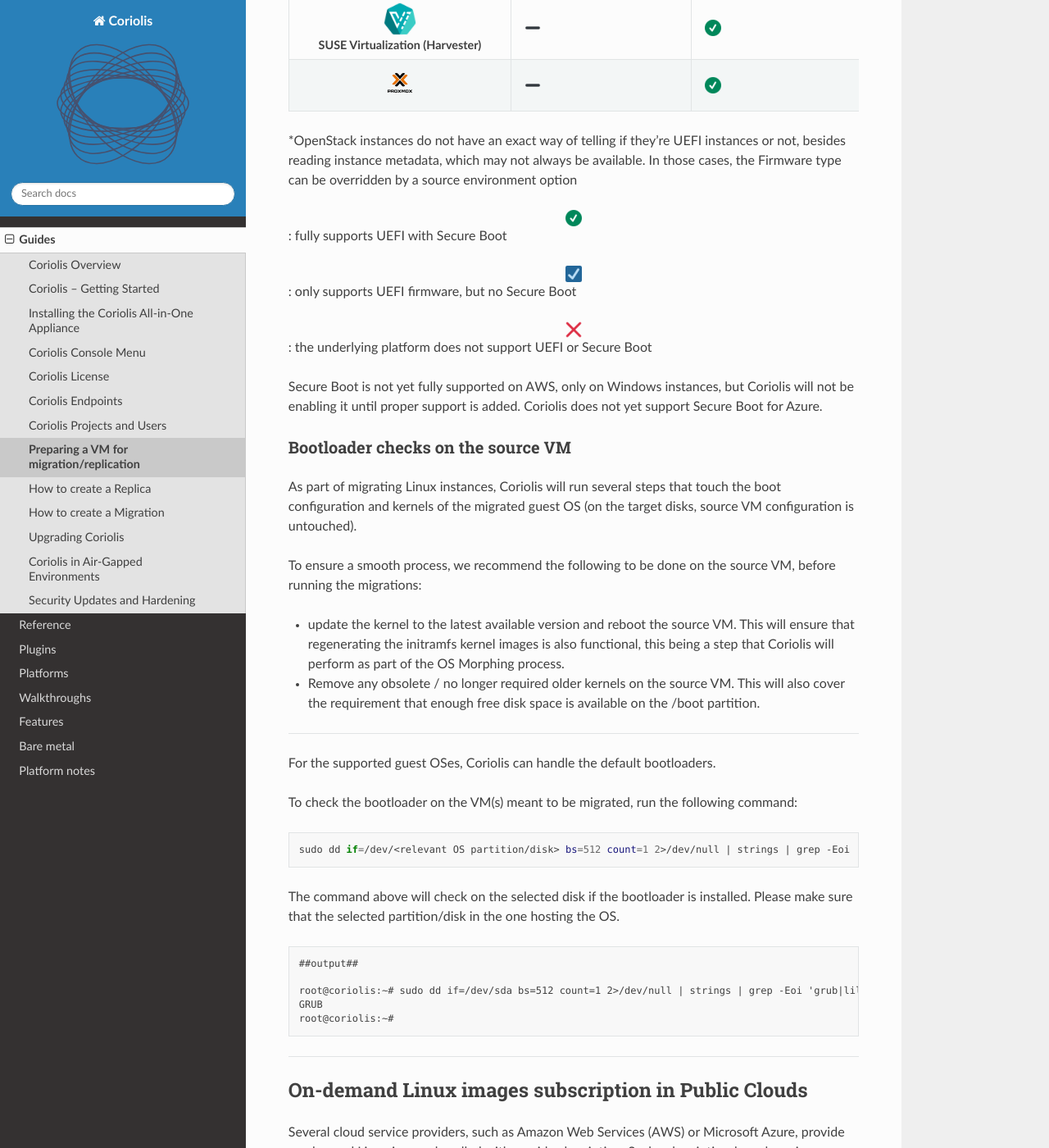
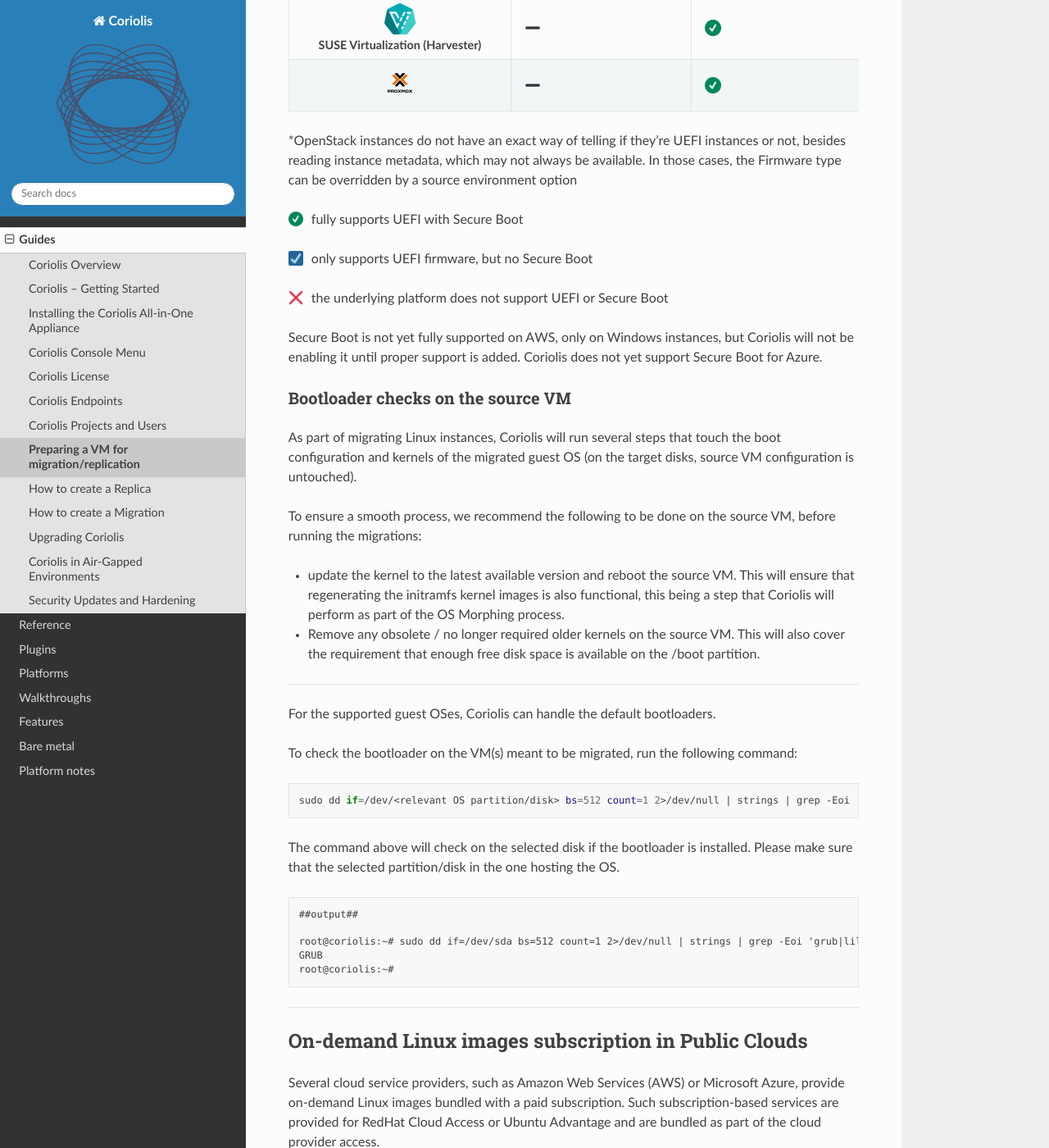
Before and after one commit to cloudbase/coriolis-docs, a Sphinx documentation site: the page built from source/guides/preparing-a-vm-for-migration-replication.md, in a window 1280 px wide and 1400 px high, scrolled down 4833 px. Shown: the whole window at 82% size. Built offline with Sphinx 7.4.7 and the Read the Docs theme 3.1.0, drawn with Linux system fonts in a browser that asks for light colours.

Commit message:
Fix table legend icons

```diff
--- a/source/_static/lightbox.js
+++ b/source/_static/lightbox.js
@@ -1,6 +1,6 @@
 (function () {
   var skip =
-    ".platform, .platform-vendors, .partner-logos, .video-preview, .video-previews, table.docutils";
+    ".platform, .platform-vendors, .partner-logos, .video-preview, .video-previews, .icon-legend, table.docutils";
 
   function eligible(img) {
     return img.closest(".rst-content") && !img.closest(skip) && !img.closest("a");
--- a/source/_static/overview-logos.css
+++ b/source/_static/overview-logos.css
@@ -207,3 +207,11 @@
   display: block;
   margin: 0 auto 0.35rem;
 }
+
+.rst-content .icon-legend img {
+  display: inline;
+  width: 1.15em;
+  height: 1.15em;
+  margin: 0 0.35rem 0 0;
+  vertical-align: -0.2em;
+}
--- a/source/guides/preparing-a-vm-for-migration-replication.md
+++ b/source/guides/preparing-a-vm-for-migration-replication.md
@@ -104,11 +104,11 @@
 
 \*OpenStack instances do not have an exact way of telling if they’re UEFI instances or not, besides reading instance metadata, which may not always be available. In those cases, the Firmware type can be overridden by a source environment option
 
-![:check_mark:](_static/images/check_mark_32.png) : fully supports UEFI with Secure Boot
+<p class="icon-legend"><img src="../_static/images/check_mark_32.png" alt=""> fully supports UEFI with Secure Boot</p>
 
-![:ballot_box_with_check:](_static/images/2611.png) : only supports UEFI firmware, but no Secure Boot
+<p class="icon-legend"><img src="../_static/images/2611.png" alt=""> only supports UEFI firmware, but no Secure Boot</p>
 
-![:x:](_static/images/274c.png): the underlying platform does not support UEFI or Secure Boot
+<p class="icon-legend"><img src="../_static/images/274c.png" alt=""> the underlying platform does not support UEFI or Secure Boot</p>
 
 Secure Boot is not yet fully supported on AWS, only on Windows instances, but Coriolis will not be enabling it until proper support is added. Coriolis does not yet support Secure Boot for Azure.
 
```
